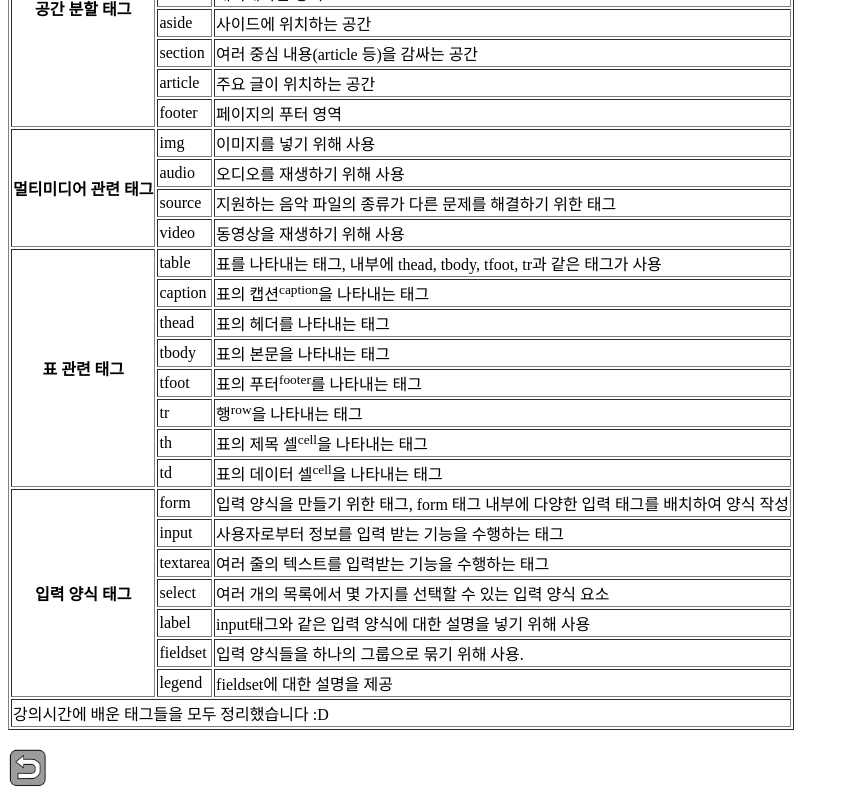
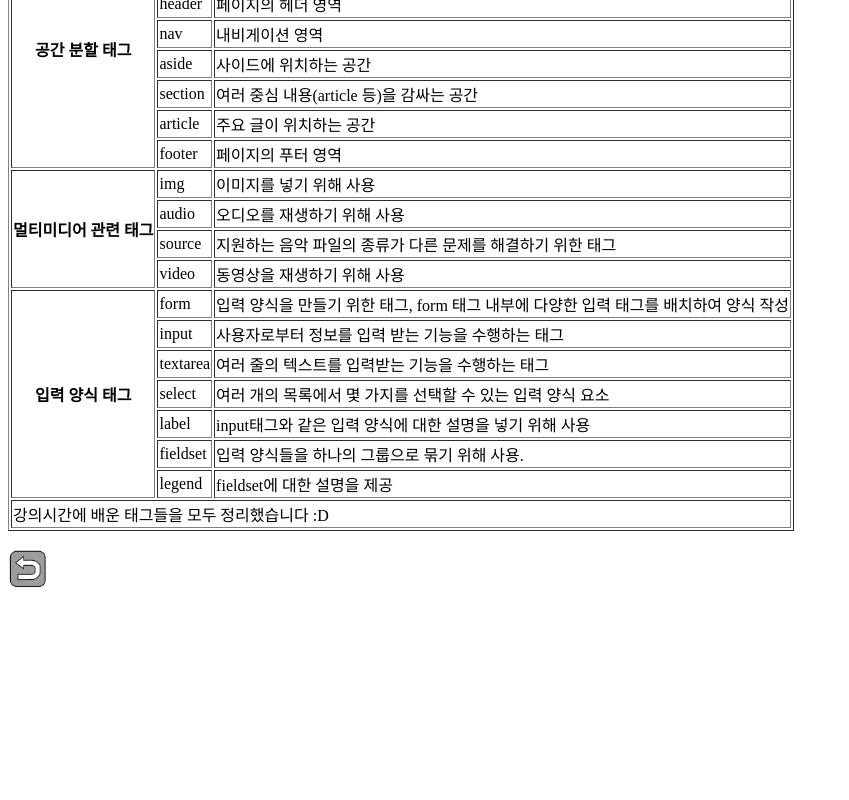
Before and after one commit to sunajung/wp-html, a plain HTML site: page table.html in a window 1280 px wide. Shown: the part 693-1493 px from the top of the page, without its empty margins (0-849 px from the left). After the commit the page ends 1294 px from the top, so only its background shows below. Drawn offline with Linux system fonts and the light colour scheme.

Commit message:
로고 추가 및 오류 수정

```diff
--- a/table.html
+++ b/table.html
@@ -8,7 +8,7 @@
 </head>
 
 <body>
-    <h2>표 관련 태그 실습</h2>
+    <h2><img src=./images/표태그.png height="70"></h2>
 
     <table border="1">
         <caption>HTML 태그</caption>
@@ -150,41 +150,6 @@
                 <td>동영상을 재생하기 위해 사용</td>
             </tr>
             <tr>
-                <th rowspan="8">표 관련 태그</th>
-                <td>table</td>
-                <td>
-                    표를 나타내는 태그, 내부에 thead, tbody, tfoot, tr과 같은 태그가 사용
-                </td>
-            </tr>
-            <tr>
-                <td>caption</td>
-                <td>표의 캡션<sup>caption</sup>을 나타내는 태그</td>
-            </tr>
-            <tr>
-                <td>thead</td>
-                <td>표의 헤더를 나타내는 태그</td>
-            </tr>
-            <tr>
-                <td>tbody</td>
-                <td>표의 본문을 나타내는 태그</td>
-            </tr>
-            <tr>
-                <td>tfoot</td>
-                <td>표의 푸터<sup>footer</sup>를 나타내는 태그</td>
-            </tr>
-            <tr>
-                <td>tr</td>
-                <td>행<sup>row</sup>을 나타내는 태그</td>
-            </tr>
-            <tr>
-                <td>th</td>
-                <td>표의 제목 셀<sup>cell</sup>을 나타내는 태그</td>
-            </tr>
-            <tr>
-                <td>td</td>
-                <td>표의 데이터 셀<sup>cell</sup>을 나타내는 태그</td>
-            </tr>
-            <tr>
                 <th rowspan="7">입력 양식 태그</th>
                 <td>form</td>
                 <td>
```
Also changed, not shown: anchor.html (+1 -1 lines), audio.html (+1 -1 lines), form.html (+2 -1 lines), image.html (+1 -0 lines), index.html (+1 -1 lines), list.html (+1 -0 lines), semantic.html (+1 -0 lines), space.html (+1 -0 lines), video.html (+1 -1 lines), youtube.html (+1 -1 lines), images/logo.jpg (added).
